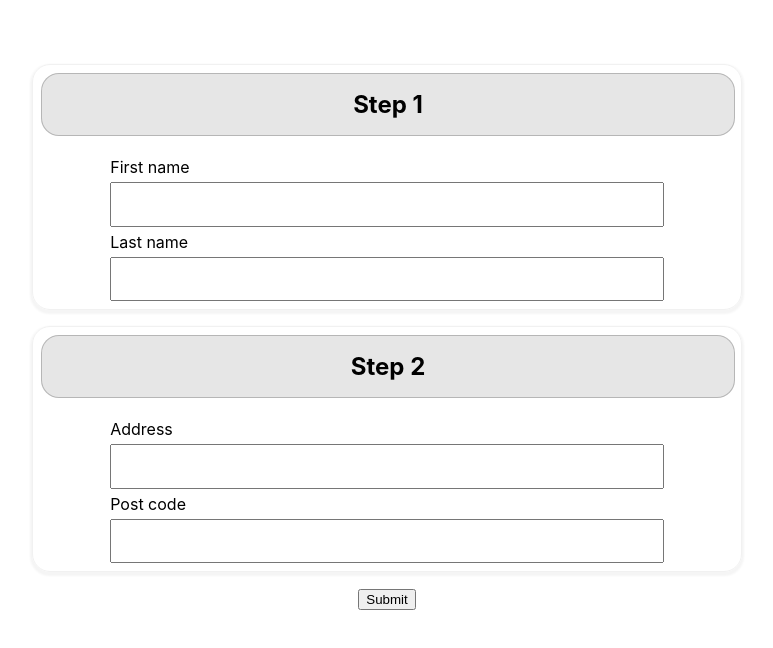
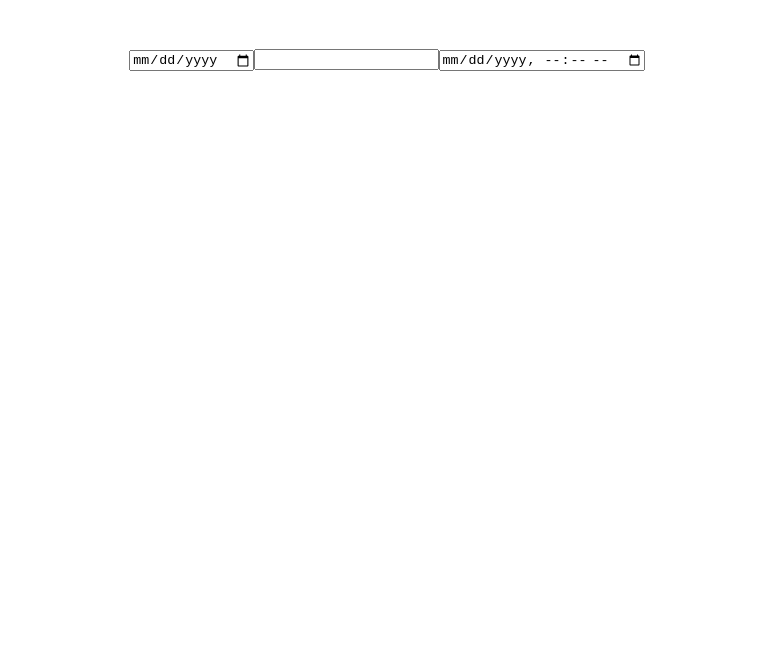
Before and after one commit to HMhugomeireles/tracking-learning-evaluation, a React (Create React App) app in the folder React/forms/react-hook-form-learning/: page / in a window 1280 px wide. Shown: the top 648 px of the page, without its empty margins (253-1026 px from the left). Built offline with nearby package versions, Linux system fonts and the light colour scheme.

Commit message:
create interface of formField

```diff
--- a/React/forms/react-hook-form-learning/src/App.tsx
+++ b/React/forms/react-hook-form-learning/src/App.tsx
@@ -1,4 +1,5 @@
 import FormGenerator from './components/form-generator/FormGenerator'
+import FormGenOnUserInteractions from './components/form-gen-on-user-interactions/FormGenOnUserInteractions';
 import './App.css';
 
 import { mockFormGeneratorData } from './mocks/form-generator'
@@ -6,8 +7,13 @@ import { mockFormGeneratorData } from './mocks/form-generator'
 function App() {
   return (
     <div className="App">
-      <FormGenerator
+      {/* <FormGenerator
         formConfigs={mockFormGeneratorData}
+      /> */}
+
+      <FormGenOnUserInteractions
+        flows={[]}
+        initialConfig={[]}
       />
     </div>
   );
--- /dev/null
+++ b/React/forms/react-hook-form-learning/src/components/form-gen-on-user-interactions/FormGenOnUserInteractions.tsx
@@ -0,0 +1,20 @@
+import { useForm } from 'react-hook-form'
+import { FormGeneratorOnFlyProps } from './types'
+
+function FormGenOnUserInteractions({ initialConfig, flows }: FormGeneratorOnFlyProps) {
+    const { register, handleSubmit } = useForm()
+
+    function onUserSubmit(data: any, event: any) {
+        console.log(data)
+    }
+
+    return (
+        <div className="container">
+            <input type="date"  />
+            <input type="weak" />
+            <input type="datetime-local" />
+        </div>
+    )
+}
+
+export default FormGenOnUserInteractions
--- /dev/null
+++ b/React/forms/react-hook-form-learning/src/components/form-gen-on-user-interactions/types.ts
@@ -0,0 +1,27 @@
+interface RuleType {
+    value: Number | RegExp,
+    message: String
+}
+
+export interface FormField {
+    component: {
+        type: "input" | "select" | "textarea",
+        atr: { atr: String, value: String | undefined }[],
+        styles: String
+    }
+    type: "text" | "number" | "password" | "email" | "checkbox" | "date" | "radio",
+    id: String,
+    label: String,
+    placeHolder: String | undefined,
+    rules: {
+        require: Boolean | undefined,
+        maxLength: RuleType
+        minLength: RuleType,
+        pattern: RuleType
+    }
+}
+
+export interface FormGeneratorOnFlyProps {
+    initialConfig: FormField[]
+    flows: any[]
+}
--- /dev/null
+++ b/React/forms/react-hook-form-learning/src/mocks/form-gen-on-fly.ts
@@ -0,0 +1,4 @@
+import { FormGeneratorOnFlyProps } from '../components/form-gen-on-user-interactions/types'
+export const formGeneratorOnFly: FormGeneratorOnFlyProps = {
+
+}
```
Also changed, not shown: React/forms/react-hook-form-learning/src/components/form-generator-on-fly/FormGeneratorOnFly.tsx (deleted, +0 -22 lines), 1 other file (tests, documents, lock files or other folders).
